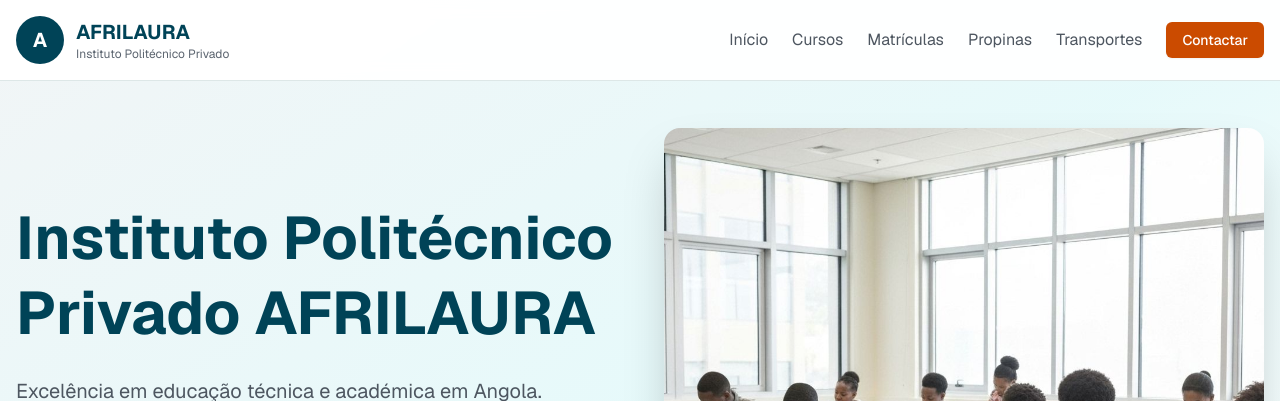
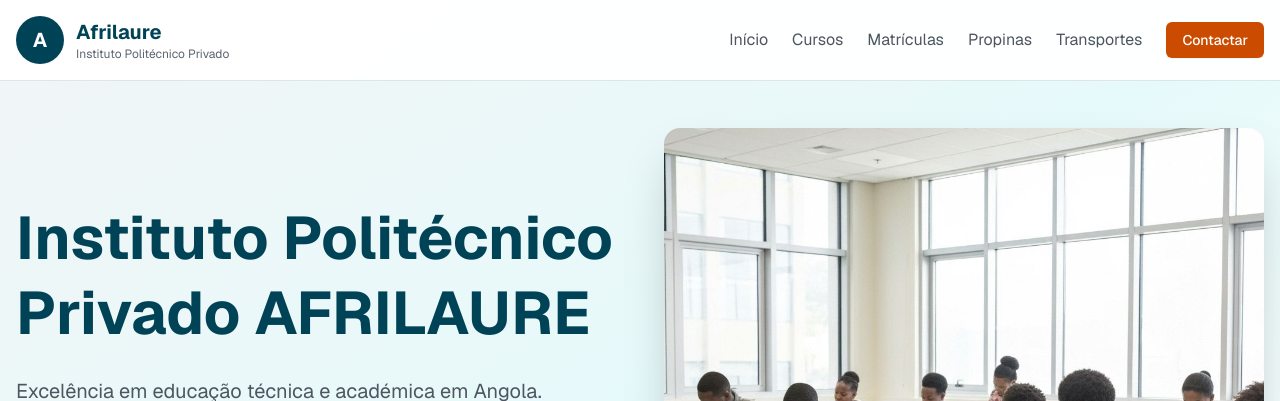
Before and after one commit to cesarneves-security/afrilaura, a Next.js app: page / in a window 1280 px wide. Shown: the top 401 px of the page. Built offline with nearby package versions, Linux system fonts and the light colour scheme.

Commit message:
Add files via upload

```diff
--- a/components/afrilaura-footer.tsx
+++ b/components/afrilaura-footer.tsx
@@ -11,7 +11,7 @@ export function Footer() {
                 <span className="text-primary font-bold text-xl">A</span>
               </div>
               <div>
-                <h3 className="text-xl font-bold">AFRILAURA</h3>
+                <h3 className="text-xl font-bold">AFRILAURE</h3>
                 <p className="text-sm text-white/80">Instituto Politécnico</p>
               </div>
             </div>
@@ -83,7 +83,7 @@ export function Footer() {
         <div className="border-t border-white/20 pt-8">
           <div className="flex flex-col md:flex-row justify-between items-center gap-4">
             <p className="text-sm text-white/80">
-              © 2025 Instituto Politécnico Privado AFRILAURA. Todos os direitos reservados.
+              © 2025 Instituto Politécnico Privado AFRILAURE. Todos os direitos reservados.
             </p>
             <div className="flex gap-4">
               <a
--- a/components/afrilaura-header.tsx
+++ b/components/afrilaura-header.tsx
@@ -24,7 +24,7 @@ export function Header() {
               <span className="text-white font-bold text-xl">A</span>
             </div>
             <div>
-              <h1 className="text-xl font-bold text-primary">AFRILAURA</h1>
+              <h1 className="text-xl font-bold text-primary">Afrilaure</h1>
               <p className="text-xs text-muted-foreground">Instituto Politécnico Privado</p>
             </div>
           </div>
--- a/components/afrilaura-hero.tsx
+++ b/components/afrilaura-hero.tsx
@@ -17,7 +17,7 @@ export function Hero() {
         <div className="grid md:grid-cols-2 gap-12 items-center">
           <div>
             <h1 className="text-4xl md:text-5xl lg:text-6xl font-bold text-primary mb-6 leading-tight">
-              Instituto Politécnico Privado AFRILAURA
+              Instituto Politécnico Privado AFRILAURE
             </h1>
             <p className="text-xl text-foreground mb-8 leading-relaxed">
               Excelência em educação técnica e académica em Angola. Formamos profissionais qualificados para o futuro.
@@ -60,7 +60,7 @@ export function Hero() {
           <div className="relative">
             <img
               src="/african-students-studying-in-modern-classroom-in-a.jpg"
-              alt="Estudantes AFRILAURA"
+              alt="Estudantes AFRILAURE"
               className="rounded-2xl shadow-2xl w-full"
             />
             <div className="absolute -bottom-6 -left-6 bg-white p-6 rounded-xl shadow-lg">
```
